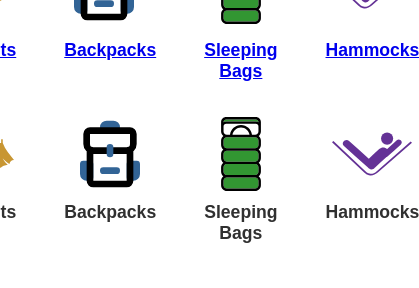
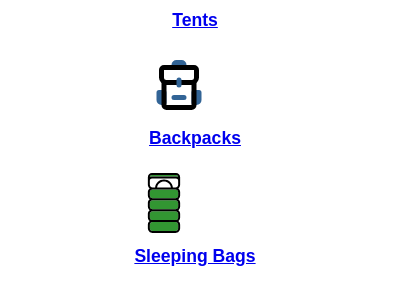
Before and after one commit to gino004/wdd330-team14, a website built with Vite: page src/index.html in a window 390 px wide. Shown: the part 299-587 px from the top of the page, 419 px wide, since content can reach past the window. Built offline with nearby package versions, Linux system fonts and the light colour scheme; no server answers.

Commit message:
Desing Responsive

```diff
--- a/src/css/style.css
+++ b/src/css/style.css
@@ -288,3 +288,27 @@ footer {
  font-size: 1.1rem;
  text-align: center;
 }
+
+
+/* Responsive para pantallas pequeñas */
+@media (max-width: 600px) {
+ .categories {
+  flex-direction: column;
+  gap: 1.5rem;
+  align-items: center;
+ }
+
+ .category img {
+  width: 60px;
+  height: 60px;
+ }
+
+ main.divider {
+  padding: 0 1rem;
+ }
+
+ .product-card {
+  width: 100%;
+  margin-bottom: 1rem;
+ }
+}
--- a/src/js/product-listing.js
+++ b/src/js/product-listing.js
@@ -1,6 +1,6 @@
 import ProductData from "./ProductData.mjs";
 import ProductList from "./ProductList.mjs";
-import { loadHeaderFooter, getParam} from "./utils.mjs";
+import { loadHeaderFooter, getParam } from "./utils.mjs";
 
 loadHeaderFooter();
 
```
